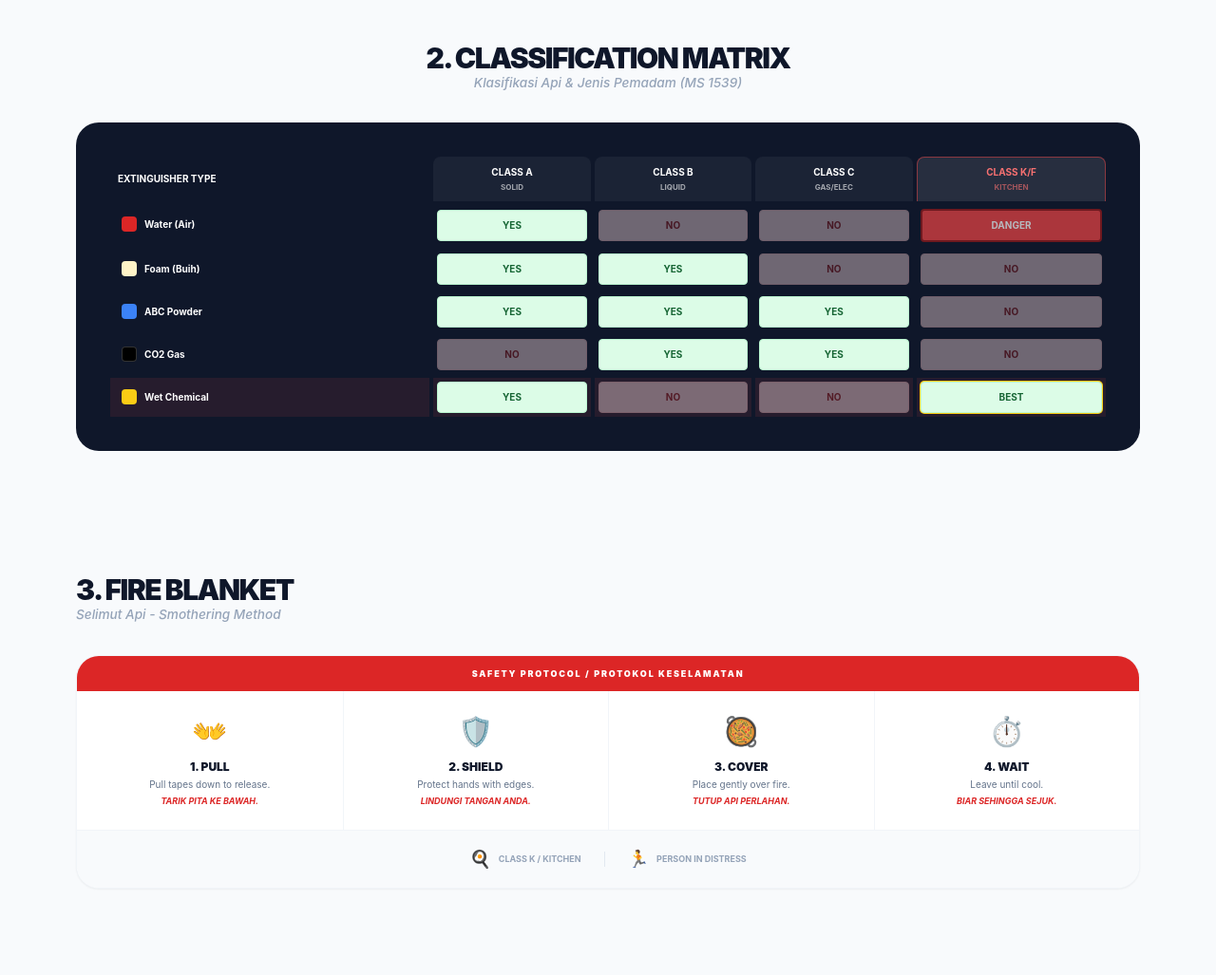
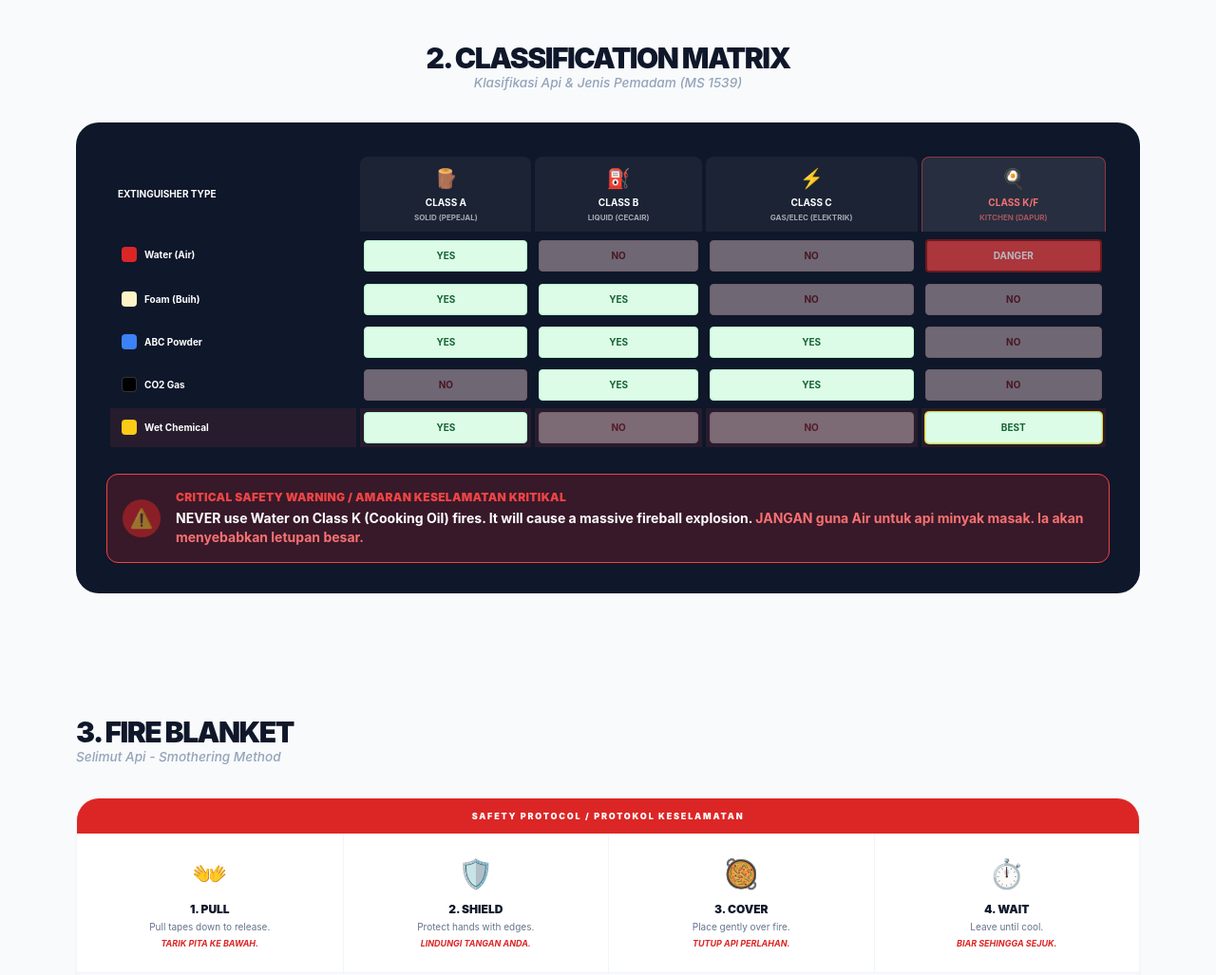
Before and after one commit to khairul6146/FireExtinguisherTraining, a plain HTML site: page index.html in a window 1280 px wide. Shown: the part 960-1987 px from the top of the page at 95% size. Drawn offline with nearby package versions, Linux system fonts and the light colour scheme.

Commit message:
Update index.html

```diff
--- a/index.html
+++ b/index.html
@@ -111,7 +111,7 @@
 <header class="bg-slate-900 text-white py-12 md:py-20 px-4 relative overflow-hidden">
     <div class="absolute inset-0 bg-[radial-gradient(circle_at_top_right,_var(--tw-gradient-stops))] from-red-900/40 via-transparent to-transparent"></div>
     <div class="max-w-4xl mx-auto relative text-center md:text-left">
-        <h1 class="text-3xl md:text-6xl font-black uppercase tracking-tight mb-2">Basic Fire Fighting</h1>
+        <h1 class="text-3xl md:text-6xl font-black uppercase tracking-tight mb-2">Fire Training Module</h1>
         <h2 class="text-lg md:text-2xl font-bold text-red-500 uppercase italic">Latihan Keselamatan Kebakaran</h2>
     </div>
 </header>
@@ -145,22 +145,34 @@
         </div>
     </section>
 
-    <!-- Section 2: Matrix -->
+    <!-- Section 2: Matrix (Updated with Icons and Danger Warning) -->
     <section id="matrix">
         <div class="mb-8 text-center">
             <h2 class="text-2xl md:text-3xl font-black uppercase tracking-tighter">2. Classification Matrix</h2>
             <span class="subtitle-my">Klasifikasi Api & Jenis Pemadam (MS 1539)</span>
         </div>
-        <div class="bg-slate-900 rounded-2xl md:rounded-3xl p-4 md:p-8">
+        <div class="bg-slate-900 rounded-2xl md:rounded-3xl p-4 md:p-8 space-y-6">
             <div class="overflow-x-auto">
                 <table class="w-full min-w-[700px] border-separate border-spacing-1">
                     <thead>
                         <tr class="text-white text-[10px] uppercase font-black">
                             <th class="text-left p-2">Extinguisher Type</th>
-                            <th class="p-2 text-center bg-white/5 rounded-t-lg">Class A<br><span class="text-[8px] opacity-60">Solid</span></th>
-                            <th class="p-2 text-center bg-white/5 rounded-t-lg">Class B<br><span class="text-[8px] opacity-60">Liquid</span></th>
-                            <th class="p-2 text-center bg-white/5 rounded-t-lg">Class C<br><span class="text-[8px] opacity-60">Gas/Elec</span></th>
-                            <th class="p-2 text-center bg-white/10 rounded-t-lg border-x border-t border-red-500/50 text-red-400">Class K/F<br><span class="text-[8px] opacity-60">Kitchen</span></th>
+                            <th class="p-2 text-center bg-white/5 rounded-t-lg">
+                                <div class="text-xl mb-1">🪵</div>
+                                Class A<br><span class="text-[8px] opacity-60">Solid (Pepejal)</span>
+                            </th>
+                            <th class="p-2 text-center bg-white/5 rounded-t-lg">
+                                <div class="text-xl mb-1">⛽</div>
+                                Class B<br><span class="text-[8px] opacity-60">Liquid (Cecair)</span>
+                            </th>
+                            <th class="p-2 text-center bg-white/5 rounded-t-lg">
+                                <div class="text-xl mb-1">⚡</div>
+                                Class C<br><span class="text-[8px] opacity-60">Gas/Elec (Elektrik)</span>
+                            </th>
+                            <th class="p-2 text-center bg-white/10 rounded-t-lg border-x border-t border-red-500/50 text-red-400">
+                                <div class="text-xl mb-1">🍳</div>
+                                Class K/F<br><span class="text-[8px] opacity-60">Kitchen (Dapur)</span>
+                            </th>
                         </tr>
                     </thead>
                     <tbody class="text-[10px] font-bold text-center">
@@ -201,6 +213,18 @@
                         </tr>
                     </tbody>
                 </table>
+            </div>
+
+            <!-- Danger Reminder -->
+            <div class="bg-red-600/20 border border-red-500 rounded-xl p-4 flex items-center gap-4">
+                <div class="bg-red-600 text-white w-10 h-10 rounded-full flex items-center justify-center text-xl shrink-0 animate-pulse">⚠️</div>
+                <div class="text-left">
+                    <p class="text-[10px] md:text-xs font-black text-red-500 uppercase tracking-wide">Critical Safety Warning / Amaran Keselamatan Kritikal</p>
+                    <p class="text-white text-[11px] md:text-sm font-bold leading-tight mt-1">
+                        NEVER use Water on Class K (Cooking Oil) fires. It will cause a massive fireball explosion.
+                        <span class="text-red-400">JANGAN guna Air untuk api minyak masak. Ia akan menyebabkan letupan besar.</span>
+                    </p>
+                </div>
             </div>
         </div>
     </section>
@@ -313,32 +337,22 @@
                 </div>
             </div>
 
-            <!-- SWEEP (UPDATED ENHANCED GRAPHIC) -->
+            <!-- SWEEP -->
             <div class="bg-white rounded-2xl p-8 border-b-8 border-slate-700 shadow-xl transition-all hover:-translate-y-2">
                 <div class="h-32 flex items-center justify-center mb-6 bg-slate-50 rounded-xl relative overflow-hidden">
                     <svg viewBox="0 0 120 120" class="w-full h-full">
-                        <!-- Ground Base -->
                         <line x1="20" y1="95" x2="100" y2="95" stroke="#e2e8f0" stroke-width="2"/>
-
-                        <!-- Spray Cloud (Behind Nozzle) -->
                         <g class="ani-spray-cloud">
                             <path d="M40 85 Q60 20 80 85" fill="#cbd5e1" opacity="0.4"/>
                             <circle cx="60" cy="55" r="18" fill="white" opacity="0.6"/>
                             <circle cx="45" cy="70" r="12" fill="#f1f5f9" opacity="0.7"/>
                             <circle cx="75" cy="70" r="12" fill="#f1f5f9" opacity="0.7"/>
                         </g>
-
-                        <!-- Hose & Nozzle (Pivoting) -->
                         <g class="ani-hose-pivot">
-                            <!-- Flexible Hose -->
                             <path d="M10 60 Q30 60 55 60" fill="none" stroke="#1e293b" stroke-width="6" stroke-linecap="round"/>
-                            <!-- Nozzle Head -->
                             <rect x="50" y="52" width="18" height="16" fill="#1e293b" rx="2"/>
-                            <!-- Discharge Point Indicator -->
                             <circle cx="68" cy="60" r="3" fill="#ef4444"/>
                         </g>
-
-                        <!-- Side-to-Side Motion Arrow -->
                         <path d="M35 110 L85 110" stroke="#94a3b8" stroke-width="1.5" stroke-dasharray="2 2"/>
                         <circle cx="35" cy="110" r="2" fill="#94a3b8"/>
                         <circle cx="85" cy="110" r="2" fill="#94a3b8"/>
@@ -357,7 +371,7 @@
 
 <footer class="bg-slate-900 text-slate-500 py-16 px-6 border-t border-slate-800 text-center">
     <div class="text-xl font-black text-white uppercase tracking-tighter">Autoliv <span class="text-red-600">Hirotako</span></div>
-    <p class="text-[10px] font-bold tracking-[0.4em] uppercase mt-2">ERT TEAM TRAINING MODULE</p>
+    <p class="text-[10px] font-bold tracking-[0.4em] uppercase mt-2">ERT Safety Standard 2026</p>
 </footer>
 
 </body>
```
